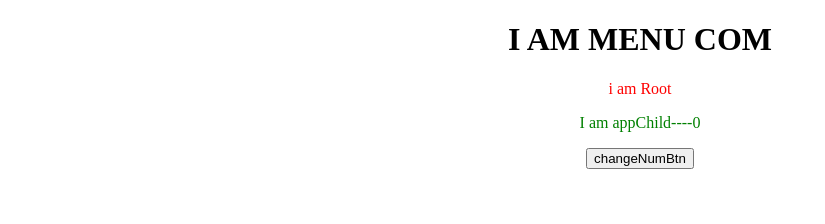
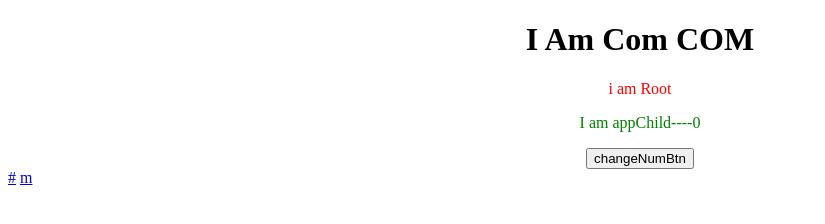
Before and after one commit to CheeseLeee/vite-mini-vue, a website built with Vite: page index.html in a window 1280 px wide. Shown: the whole page, without its empty margins (0-825 px from the left). Built offline with nearby package versions, Linux system fonts and the light colour scheme.

Commit message:
不完美的实现了简单的route

```diff
--- a/App.js
+++ b/App.js
@@ -7,7 +7,7 @@ export default  {
 
     },
     render(){
-        console.log(h(RouterView,{},{}),)
+
         return h('div',{},[
             h(RouterView,{},{}),
             h('p',{class:'colorRed'},'i am Root'),
--- a/index.html
+++ b/index.html
@@ -22,6 +22,8 @@
     <div id="app">
 
     </div>
+    <a href="http://localhost:3000/#/">#</a>
+    <a href="http://localhost:3000/#/menu">m</a>
     <script type="module" src="/main.js">
 
     </script>
--- a/main.js
+++ b/main.js
@@ -5,21 +5,19 @@ import AppChild from './src/components/AppChild'
 import { Router } from './packages/router'
 import { addRouterViews, RouterView } from './packages/router/component/RouterView'
 import Menu from './src/views/Menu'
-var router = new Router('hash')
+import Com from './src/views/Com'
+const routes = [
+    { path: '/', component: Com },
+    { path: '/menu', component: Menu }
+  ]
+var router = new Router({
+    mode:'hash',
+    routes
+})
 
-router.route('/',function(){
-    addRouterViews(Menu)
-    console.log(router)
-
-})
-router.route('/menu',function(){
-    addRouterViews(Menu)
-    console.log(router)
-})
-addRouterViews(Menu)
-router.init()
 const App = createApp(Appcom)
 App.component('appChild',AppChild)
+App.component('Menu',Menu)
 App.component('RouterView',RouterView)
-App.component('Menu',Menu)
+App.component('Com',Com)
 App.mount('#app')
--- a/packages/router/component/RouterView.js
+++ b/packages/router/component/RouterView.js
@@ -1,20 +1,22 @@
 import { h } from "../../runningtime/h"
 import Menu from '../../../src/views/Menu'
-let routerViews = []
-export function addRouterViews(com){
-    routerViews.push(com)
-    console.log(routerViews)
+import { ref } from "../../reactive/reactive"
+let routerViews = new Map()
+export function addRouterViews(path,com){
+    routerViews.set(path,com)
 }
 export const RouterView = {
+    currentPath:ref('/'),
+    isRouterView:true,
     setup(){
 
     },
     component:{
-        Menu
+
     },
     render(){
 
-        console.log(routerViews[0])
-        return h(routerViews[0],{},'div')
+        console.log(this.currentPath.value)
+        return h(routerViews.get(this.currentPath.value),{},'')
     }
 }
--- a/packages/router/index.js
+++ b/packages/router/index.js
@@ -1,23 +1,38 @@
-export class Router {
-    constructor(mode){
+import { addRouterViews, RouterView } from "./component/RouterView"
+ export class Router {
+    constructor(option){
+        let routesMap = new Map()
+        for(var i of option.routes){
+
+            let path = i.path
+            let com = i.component
+            addRouterViews(path,com)
+            routesMap.set(path, () => {
+                RouterView.currentPath.value = path
+                console.log(path)
+            })
+        }
         this.curURL = ''
-        this.routes = new Map()
-        this.refresh = function(){
-            console.log('cccc')
-            this.curURL = location.hash.slice(1) || '/'
-            if(this.routes.get(this.curURL)){
-                this.routes.get(this.curURL)()
-            }
+        window.onload = function(){
+            this.curURL = location.hash.slice(1)
+            routesMap.get(this.curURL)()
         }
-        this.init = function(){
-            if(mode === 'hash'){
-                window.addEventListener('load',this.refresh.bind(this))
-                window.addEventListener('hashchange',this.refresh.bind(this))
-            }
-        }
-        this.route = function(path,callback){
-            this.routes.set(path,callback || function(){})
-        }
+        window.addEventListener('hashchange',() => {
+           this.curURL = location.hash.slice(1)
+           routesMap.get(this.curURL)()
+        })
     }
 
 }
+
+/* router.route('/',function(){
+    RouterView.currentPath.value = '/'
+    console.log('/')
+})
+router.route('/menu',function(){
+    RouterView.currentPath.value = '/menu'
+    console.log('menu')
+})
+
+addRouterViews('/menu',Menu)
+addRouterViews('/',Com) */
--- a/packages/runningtime/createApp.js
+++ b/packages/runningtime/createApp.js
@@ -14,9 +14,6 @@ import {
     processComponent,
 
 } from './component'
-
-
-
 
 export function createApp(rootComponent, rootComponentProps) {
     console.log('create')
--- a/packages/runningtime/renderer.js
+++ b/packages/runningtime/renderer.js
@@ -1,11 +1,12 @@
 import { effect } from "../reactive/reactive"
+import { RouterView } from "../router/component/RouterView"
 import {
     isObject
 } from '../untils/untils'
 import { processComponent } from "./component"
 import { nextTick } from "./nextTick"
 
-export let childrenComponents = []
+export let childrenComponents = [RouterView]
 export const mount = (vnode, container) => {
 
     if (typeof vnode.tag === 'string') {
@@ -72,19 +73,25 @@ function mountCom(com, vnode, container) {
     cloneCom.isMounted = false
     let comRenderVode
     function ef() {
-        cloneCom.updated()
-
+        //cloneCom.updated()
         comRenderVode = cloneCom.render(proxy)
 
+        if(cloneCom.isRouterView){
+            comRenderVode = comRenderVode.tag.render(proxy)
+        }
         patch(cloneCom.oldVnode, comRenderVode)
         cloneCom.oldVnode = comRenderVode
+
+
     }
     cloneCom.watcher = ef
     effect(() => {
         if (!cloneCom.isMounted) {
-
             comRenderVode = cloneCom.render(proxy)
 
+            if(cloneCom.isRouterView){
+                comRenderVode = comRenderVode.tag.render(proxy)
+            }
             if(Array.isArray(comRenderVode.children) ){
                 comRenderVode.children.forEach(ele => {
                     if (isObject(ele.tag)) {
@@ -125,6 +132,7 @@ function notNestedComSelf(comVnode, currentCom) {
 }
 
 export function patch(n1, n2) {
+
     if (isObject(n1.tag) && isObject(n2.tag) && n1.tag === n2.tag) return
     if (n1.tag !== n2.tag) {
         const n1ElPartent = n1.el.parentNode
--- /dev/null
+++ b/src/views/Com.js
@@ -0,0 +1,11 @@
+import { h } from "../../packages/runningtime/h"
+
+export default {
+    setup(){
+
+    },
+
+    render(proxy){
+        return h('h1',{},'I Am Com COM')
+    }
+}
```
